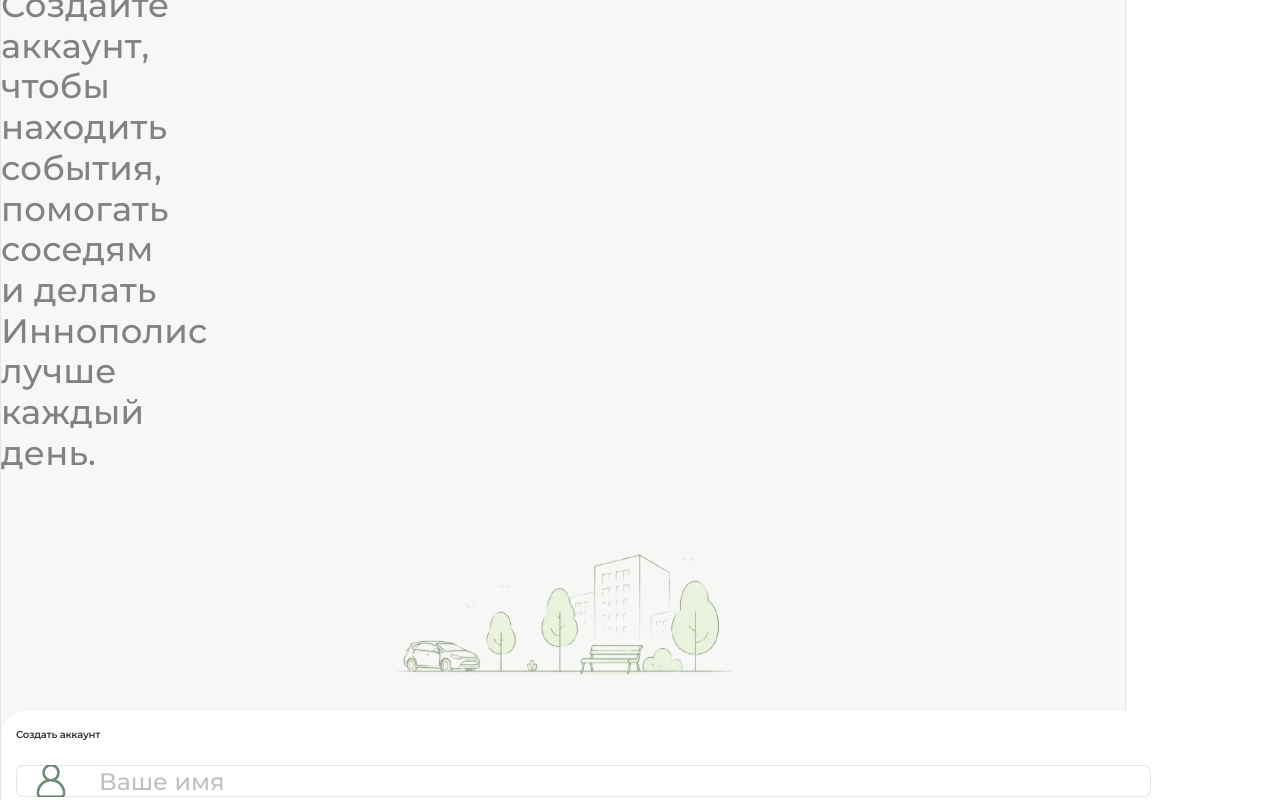
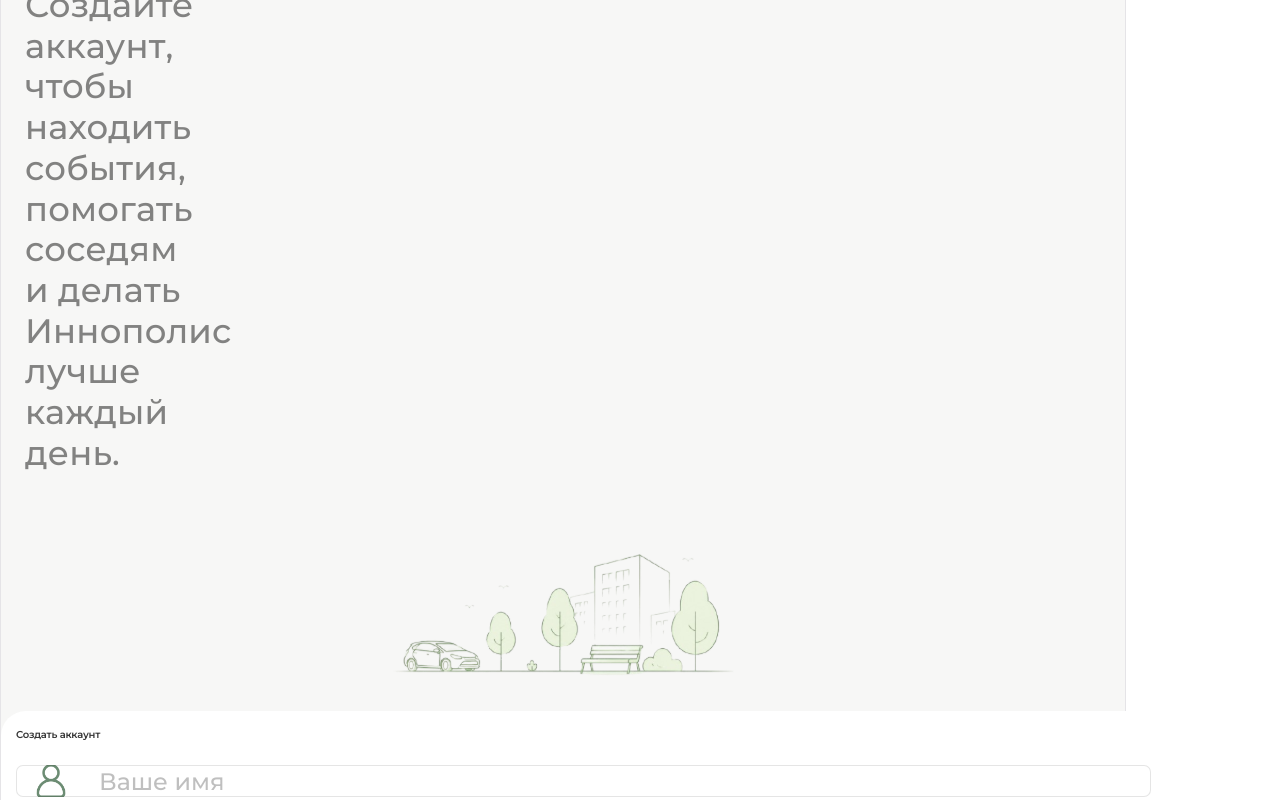
Before and after one commit to Mukhin-I/InnoConnect, a React (Vite) app in the folder frontend/: page /login in a window 1280 px wide. Both pictures are taken after a click on the button "Зарегистрироваться". Shown: the part 222-1022 px from the top of the page. Built offline with nearby package versions, Linux system fonts and the light colour scheme; no server answers; a web font is replaced by a local one.

Commit message:
fix(welcome page): adjust padding

```diff
--- a/frontend/src/Login.css
+++ b/frontend/src/Login.css
@@ -47,6 +47,7 @@
     font-weight: 600;
     color: #00130c;
     margin-right: auto;
+    text-align: left;
 }
 
 .text-header h1 {
--- a/frontend/src/Registration.css
+++ b/frontend/src/Registration.css
@@ -40,12 +40,17 @@
     padding: 40px 24px 0 24px;
 }
 
+.header-register {
+    padding-left: 24px !important;
+}
+
 .header-top h2 {
     font-family: 'Montserrat', sans-serif;
     font-size: 10px;
     font-weight: 600;
     color: #00130c;
     margin-right: auto;
+    text-align: left;
 }
 
 .text-header h1 {
--- a/frontend/src/Registration.jsx
+++ b/frontend/src/Registration.jsx
@@ -76,7 +76,7 @@
                   Русский
                 </button>
             </div>
-            <div className="text-header">
+            <div className="text-header header-register">
                 <h1>Добро пожаловать<br />в InnoConnect</h1>
                 <p>Создайте аккаунт, чтобы находить события, помогать соседям и делать Иннополис лучше каждый день.</p>
             </div>
```
